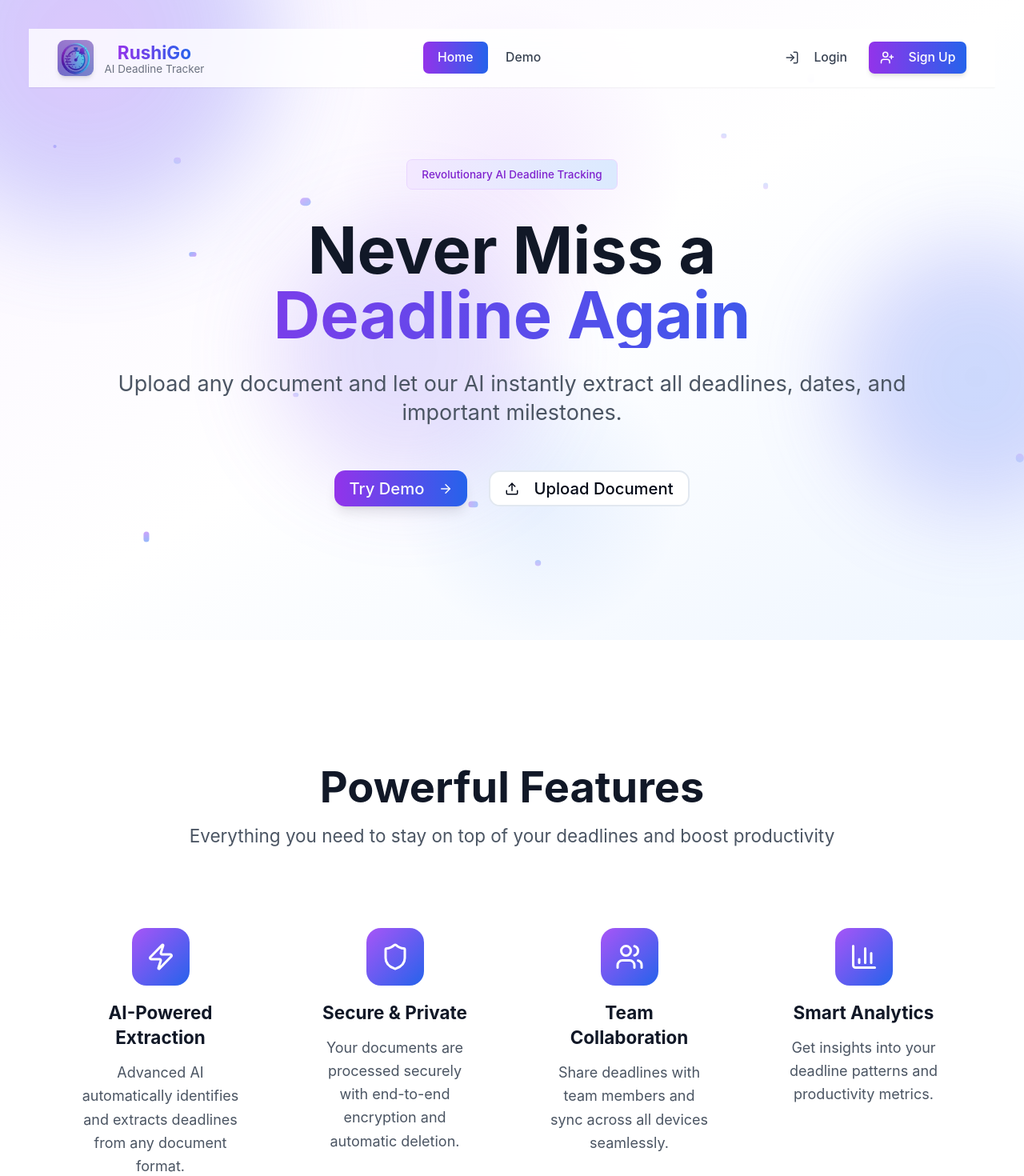
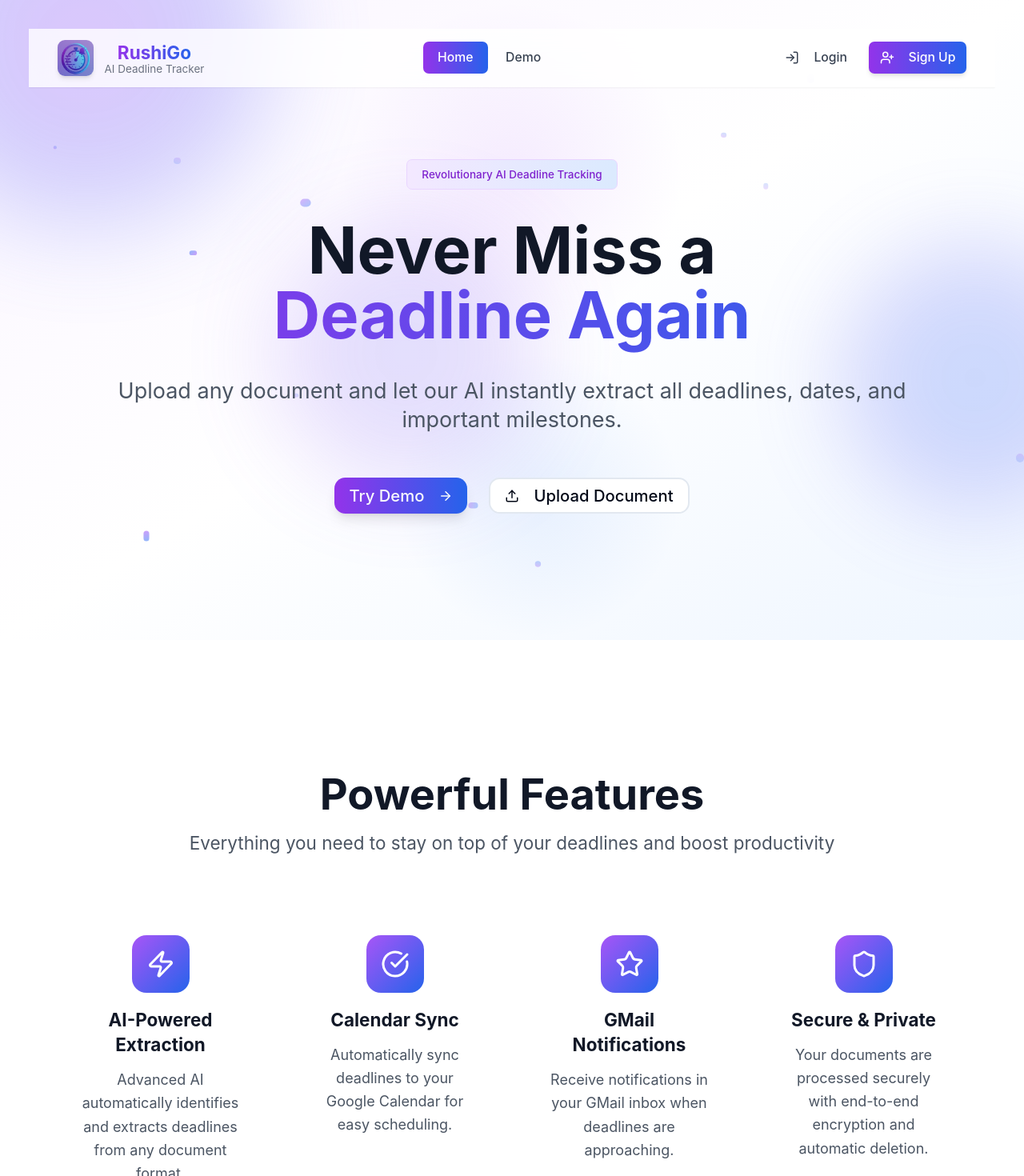
Before and after one commit to tejassst/RushiGo, a React (Vite) app in the folder frontend/: page / in a window 1280 px wide. Shown: the top 1470 px of the page at 80% size. Built offline with nearby package versions, Linux system fonts and the light colour scheme.

Commit message:
Edited homepage features information

```diff
--- a/frontend/src/components/HomePage.tsx
+++ b/frontend/src/components/HomePage.tsx
@@ -27,6 +27,18 @@ export function HomePage({
       title: "AI-Powered Extraction",
       description:
         "Advanced AI automatically identifies and extracts deadlines from any document format.",
+    },
+    {
+      icon: CheckCircle,
+      title: "Calendar Sync",
+      description:
+        "Automatically sync deadlines to your Google Calendar for easy scheduling.",
+    },
+    {
+      icon: Star,
+      title: "GMail Notifications",
+      description:
+        "Receive notifications in your GMail inbox when deadlines are approaching.",
     },
     {
       icon: Shield,
@@ -61,7 +73,7 @@ export function HomePage({
           {/* Main heading */}
           <h1 className="text-5xl md:text-7xl font-bold text-gray-900 mb-6 leading-tight">
             Never Miss a
-            <span className="block bg-gradient-to-r from-purple-600 to-blue-600 bg-clip-text text-transparent">
+            <span className="block bg-gradient-to-r from-purple-600 to-blue-600 bg-clip-text text-transparent pb-2">
               Deadline Again
             </span>
           </h1>
--- a/frontend/src/components/TeamSection.tsx
+++ b/frontend/src/components/TeamSection.tsx
@@ -366,7 +366,7 @@ export function TeamSection() {
     <div className="max-w-6xl mx-auto px-4 py-8">
       {/* Header */}
       <div className="text-center mb-12">
-        <h1 className="text-4xl md:text-5xl font-bold bg-gradient-to-r from-purple-600 to-blue-600 bg-clip-text text-transparent mb-4">
+        <h1 className="text-4xl md:text-5xl font-bold bg-gradient-to-r from-purple-600 to-blue-600 bg-clip-text text-transparent mb-4 pb-1">
           Team Management
         </h1>
         <p className="text-xl text-gray-600 mb-8 max-w-3xl mx-auto">
@@ -653,8 +653,8 @@ export function TeamSection() {
                               member.role === "admin"
                                 ? "destructive"
                                 : member.role === "member"
-                                ? "default"
-                                : "secondary"
+                                  ? "default"
+                                  : "secondary"
                             }
                             className="flex items-center space-x-1 ml-2"
                           >
```
Also changed, not shown: 2 other files (tests, documents, lock files or other folders).
